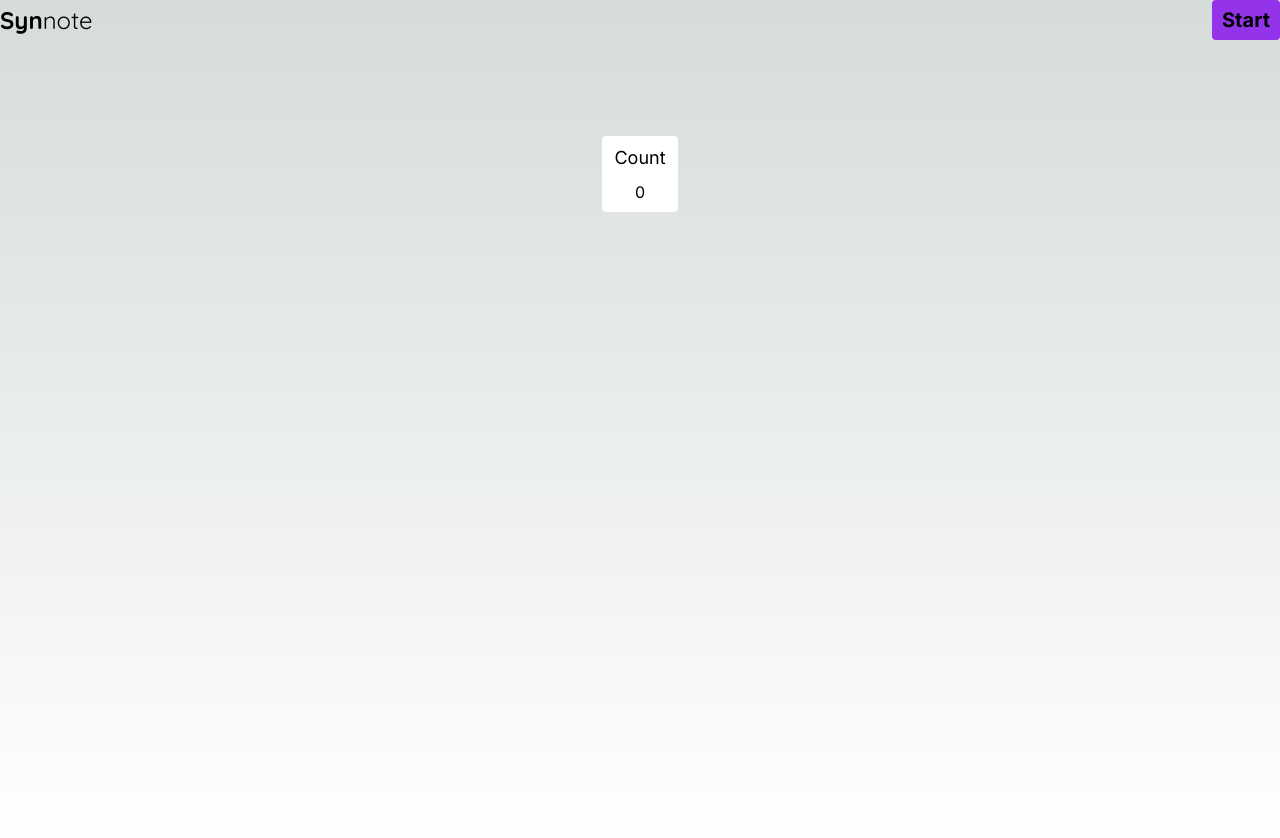
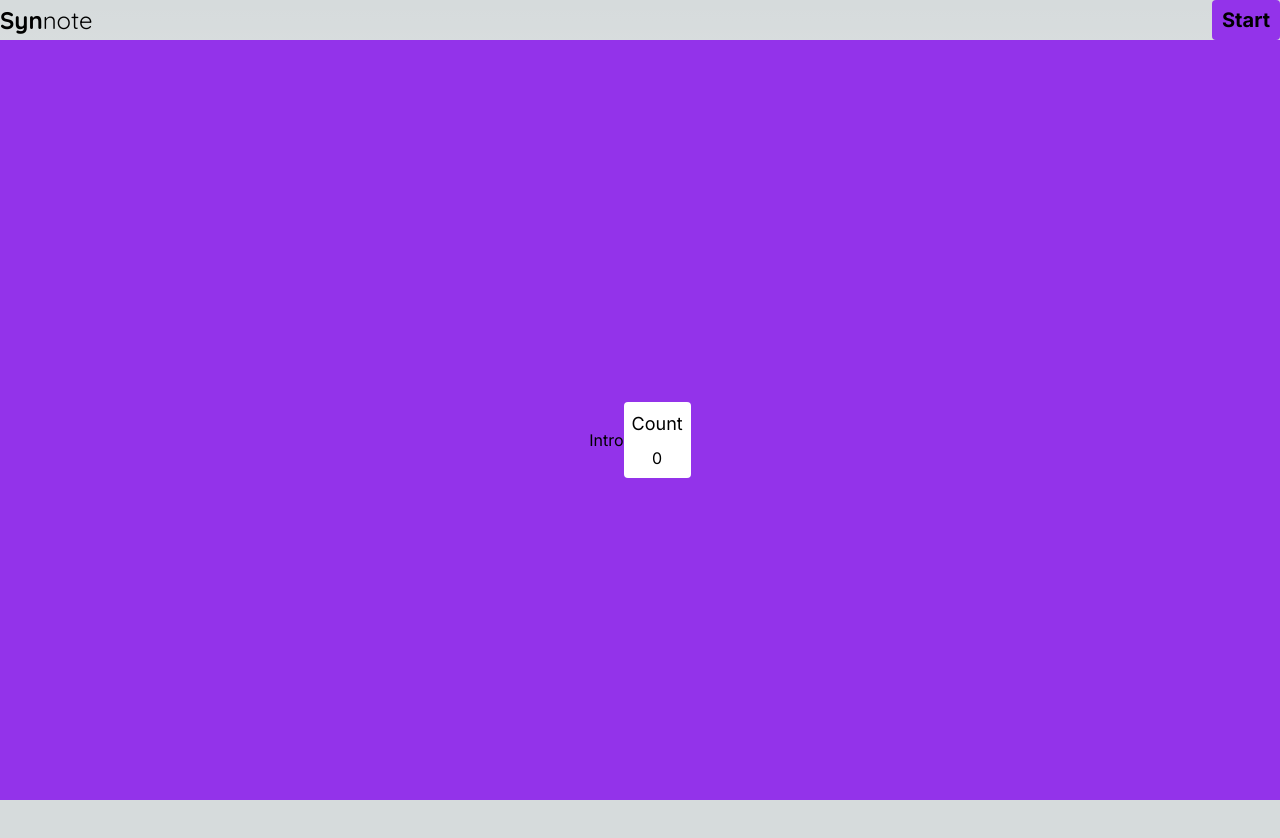
Before and after one commit to keo88/pnpm-playground, a Next.js app in the folder apps/client/: page / in a window 1280 px wide. After the commit the page ends 800 px from the top, so only its background shows below. Built offline with nearby package versions, Linux system fonts and the light colour scheme.

Commit message:
feat: add parallelax effect on landing page.

```diff
--- a/apps/client/app/page.tsx
+++ b/apps/client/app/page.tsx
@@ -3,11 +3,32 @@
 
 export default function Home() {
   return (
-    <>
-      <Header />
-      <main className='flex min-h-screen flex-col items-center justify-between p-24'>
-        <Counter />
+    <div className='flex flex-col h-screen'>
+      <Header/>
+      <main
+        className='flex-1 overflow-x-hidden overflow-y-auto'
+        style={{
+          perspective: '300px'
+        }}>
+        <div className='bg-purple-600 h-screen flex justify-center items-center'>
+          Intro
+          <Counter/>
+        </div>
+        <div style={{
+          transformStyle: 'preserve-3d',
+          zIndex: -1
+        }} className='relative h-[80vh]'>
+          <div className='absolute text-white inset-0 flex justify-center items-center'>
+            Front
+          </div>
+          <div style={{
+            transform: 'translate3d(0,0,-300px) scale(2.1)',
+          }} className='h-full flex justify-center items-center text-black bg-fuchsia-200'>
+            Back
+          </div>
+        </div>
+        <div className='bg-blue-600 h-screen flex justify-center items-center'>End</div>
       </main>
-    </>
+    </div>
   );
 }
--- a/apps/client/components/common/Header.tsx
+++ b/apps/client/components/common/Header.tsx
@@ -5,7 +5,7 @@
 
 function Header() {
   return (
-    <header className='flex h-10 items-center justify-between'>
+    <header className='sticky flex h-10 items-center justify-between'>
       <h1 className={twMerge(quicksand.className, 'text-2xl')}>
         <strong className='font-bold'>Syn</strong>
         note
```
